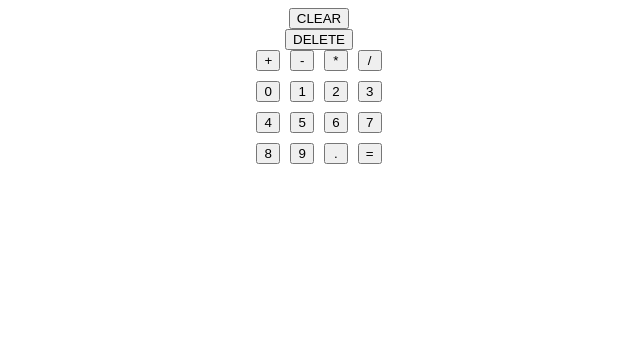
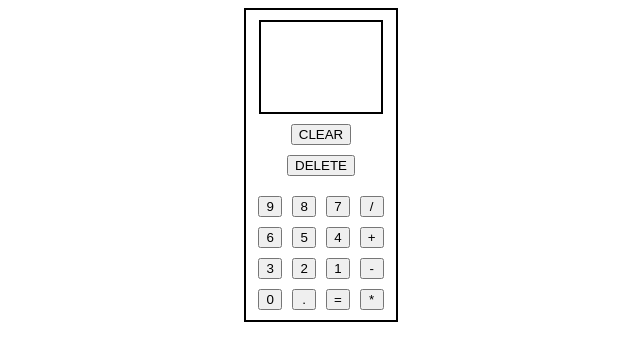
Before and after one commit to JonTam168/Infamous-Calculator, a plain HTML site: page index.html in a window 1280 px wide. Shown: the whole page, without its empty margins (321-961 px from the left). Drawn offline with Linux system fonts and the light colour scheme.

Commit message:
Basic Frame Calc

```diff
--- a/calc.js
+++ b/calc.js
@@ -1,3 +1,9 @@
+let displayDigit = 0;
+
+const current = document.querySelector(".display");
+
+current.innerHTML = "42";
+
 const add = function(a, b){
     return a + b;
 }
@@ -28,3 +34,5 @@ const operate = function(op, a, b){
         return divide(a, b);
     }
 }
+
+const displayDigit = document.getElementById('9');
--- a/index.html
+++ b/index.html
@@ -13,22 +13,22 @@
                 <button id="clear">CLEAR</button>
                 <button id="delete">DELETE</button>
             <div class="button-grid">
+                <button id="9">9</button>
+                <button id="8">8</button>
+                <button id="7">7</button>
+                <button id="divide">/</button>
+                <button id="6">6</button>
+                <button id="5">5</button>
+                <button id="4">4</button>
                 <button id="add">+</button>
+                <button id="3">3</button>
+                <button id="2">2</button>
+                <button id="1">1</button>
                 <button id="subtract">-</button>
-                <button id="multiply">*</button>
-                <button id="divide">/</button>
                 <button id="0">0</button>
-                <button id="1">1</button>
-                <button id="2">2</button>
-                <button id="3">3</button>
-                <button id="4">4</button>
-                <button id="5">5</button>
-                <button id="6">6</button>
-                <button id="7">7</button>
-                <button id="8">8</button>
-                <button id="9">9</button>
                 <button id="dot">.</button>
                 <button id="equal">=</button>
+                <button id="multiply">*</button>
             </div>
         </div>
 
--- a/style.css
+++ b/style.css
@@ -1,15 +1,36 @@
+:root {
+    display:flex;
+    justify-content: center;
+    align-items: flex-end;
+}
+
 .container {
     display: flex;
     flex-direction: column;
     flex-wrap: wrap;
     justify-content: center;
     align-items: center;
+    border: solid 2px;
+    margin: 0px;
+    padding: 0px;
+    width: 100%;
+}
+
+.display {
+    display: flex;
+    width: 80%;
+    height: 90px;
+    border: solid 2px;
+    margin-top: 10px;
+
 }
 
 .button-grid {
     display: grid;
     grid-template-columns: repeat(4, 1fr);
     grid-gap: 10px;
+    margin: 10px;
+    padding: 0px;
 }
 
 .right-grid {
@@ -18,10 +39,14 @@
     justify-content: flex-end;
 }
 
-.clear {
+.other {
+
+}
+
+#clear {
+    margin-top: 10px;
+}
+
+#delete {
     margin: 10px;
 }
-
-.delete {
-    margin: 10px;
-}
```
